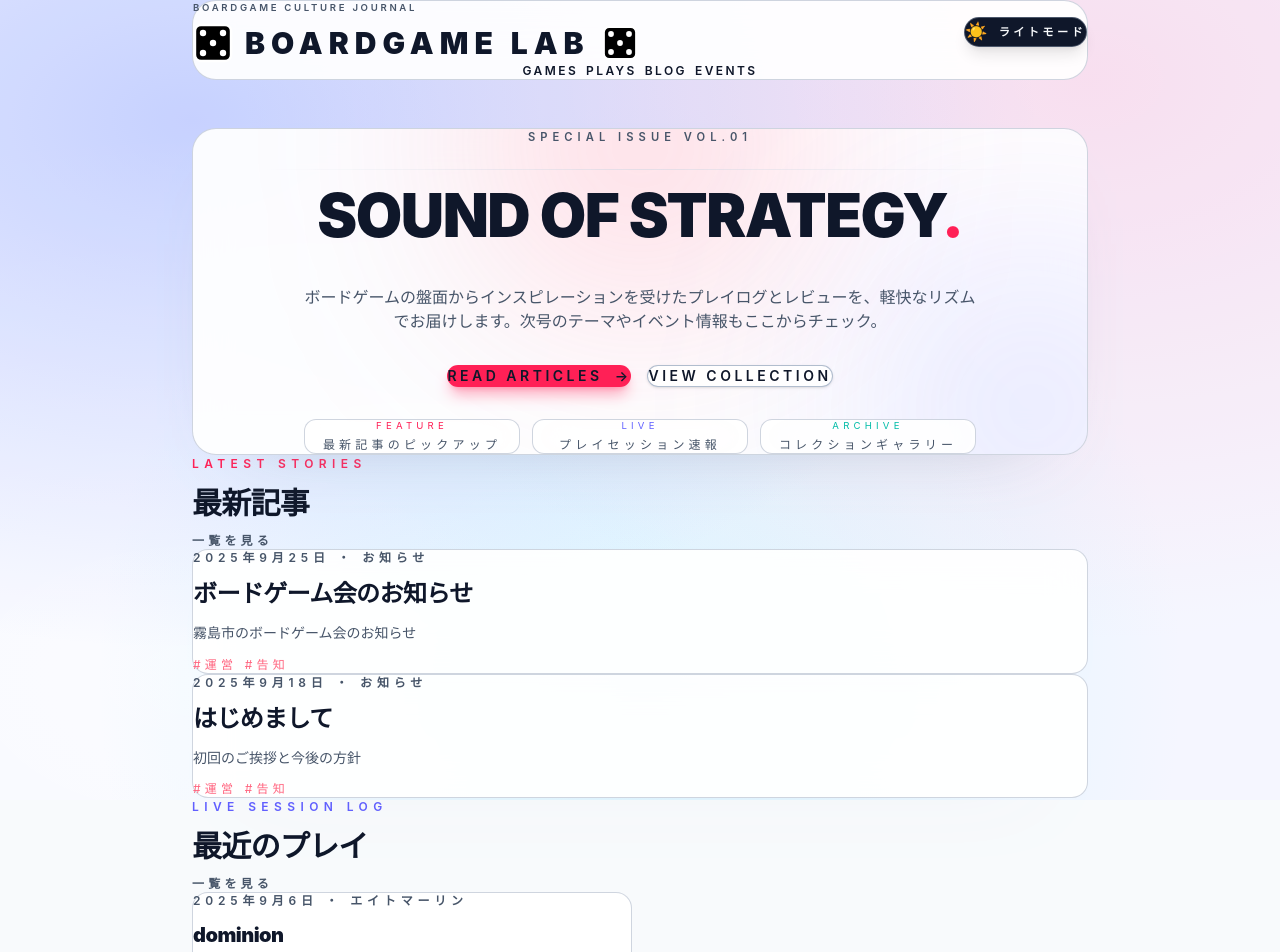
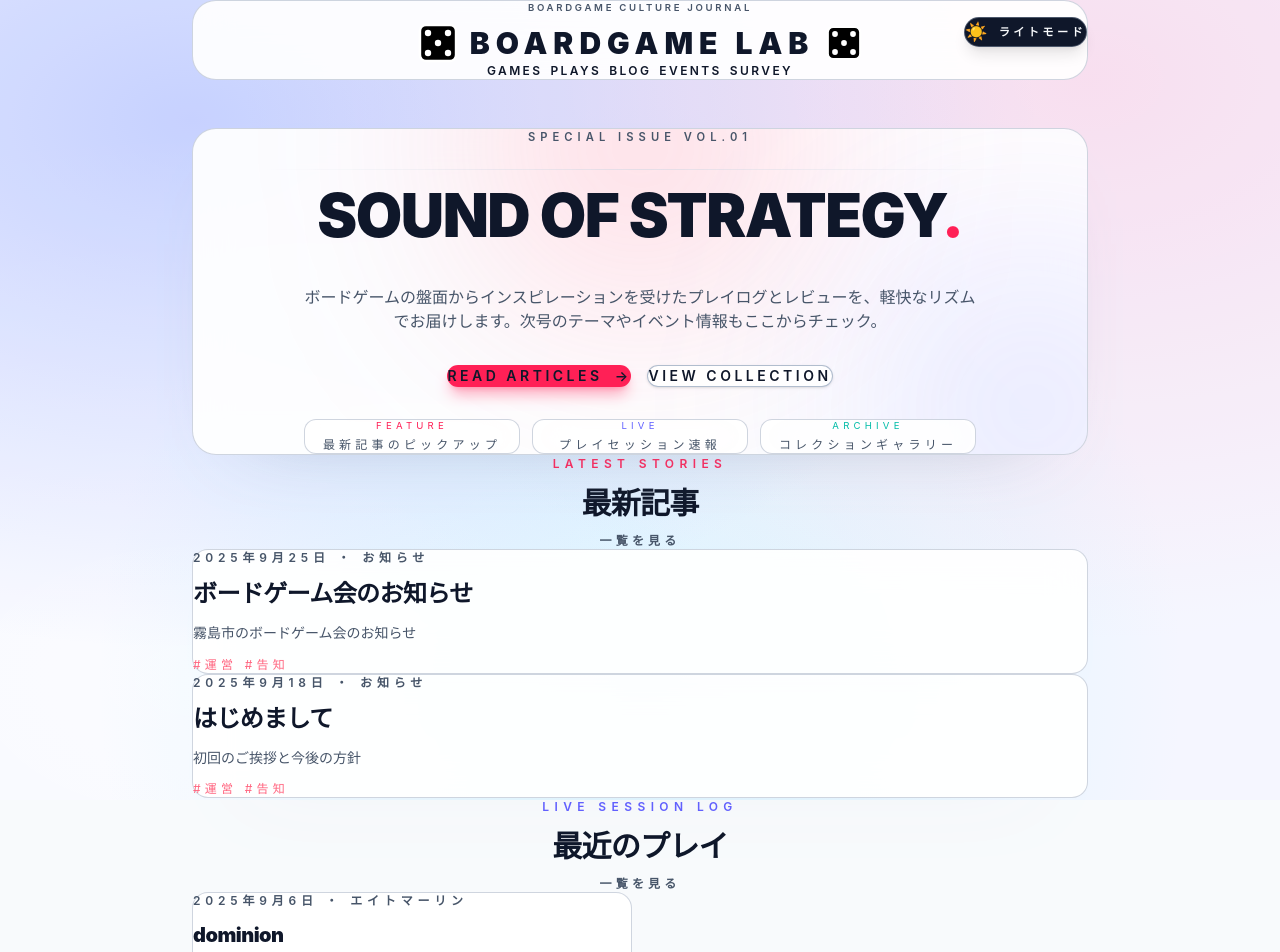
Before and after one commit to k713shino/my-boardgame-site, a Next.js app: page / in a window 1280 px wide. Shown: the top 952 px of the page. Built offline with nearby package versions, Linux system fonts and the light colour scheme.

Commit message:
アンケートページの追加とデザインの微修正

```diff
--- a/src/app/page.tsx
+++ b/src/app/page.tsx
@@ -114,7 +114,7 @@ export default async function Home() {
       </section>
 
       <section className="space-y-8">
-        <div className="flex flex-col items-center gap-3 text-center sm:items-start sm:text-left">
+        <div className="flex flex-col items-center gap-3 text-center">
           <span className="text-[0.75rem] font-semibold uppercase tracking-[0.45em] text-rose-500">
             Latest Stories
           </span>
@@ -148,7 +148,7 @@ export default async function Home() {
       </section>
 
       <section className="space-y-8">
-        <div className="flex flex-col items-center gap-3 text-center sm:items-start sm:text-left">
+        <div className="flex flex-col items-center gap-3 text-center">
           <span className="text-[0.75rem] font-semibold uppercase tracking-[0.45em] text-indigo-500">
             Live Session Log
           </span>
@@ -181,7 +181,7 @@ export default async function Home() {
       </section>
 
       <section className="space-y-8">
-        <div className="flex flex-col items-center gap-3 text-center sm:items-start sm:text-left">
+        <div className="flex flex-col items-center gap-3 text-center">
           <span className="text-[0.75rem] font-semibold uppercase tracking-[0.45em] text-teal-500">
             Collection Gallery
           </span>
--- /dev/null
+++ b/src/app/survey/page.tsx
@@ -0,0 +1,28 @@
+const surveyFormUrl =
+  process.env.NEXT_PUBLIC_SURVEY_FORM_URL ??
+  "https://docs.google.com/forms/d/e/1FAIpQLScbW21jm8d8bXNfKu5idCvszoNWuF850v4IxOmukE57lDoF-w/viewform?usp=dialog";
+
+export default function SurveyPage() {
+  return (
+    <div className="space-y-6">
+      <header className="space-y-3 text-center sm:text-left">
+        <span className="text-xs font-semibold uppercase tracking-[0.28em] text-teal-500 sm:tracking-[0.35em]">
+          Survey
+        </span>
+        <h1 className="text-3xl font-black uppercase tracking-tight text-[color:var(--fg-body)]">
+          アンケート
+        </h1>
+        <p className="text-sm text-muted sm:text-base">
+          ボードゲームに関するご意見・ご感想をお寄せください。今後の運営の参考にさせていただきます。
+        </p>
+      </header>
+      <div className="surface-card overflow-hidden rounded-2xl border border-slate-200 shadow-sm dark:border-slate-700">
+        <div className="aspect-[4/5] w-full sm:aspect-[4/3]">
+          <iframe src={surveyFormUrl} className="h-full w-full" title="アンケートフォーム">
+            読み込み中…
+          </iframe>
+        </div>
+      </div>
+    </div>
+  );
+}
--- a/src/components/SiteHeader.tsx
+++ b/src/components/SiteHeader.tsx
@@ -16,6 +16,7 @@ const NAV_LINKS: NavLink[] = [
   { href: "/plays", label: "Plays" },
   { href: "/posts", label: "Blog" },
   { href: "/events", label: "Events" },
+  { href: "/survey", label: "Survey" },
 ];
 
 export function SiteHeader() {
@@ -77,15 +78,16 @@ export function SiteHeader() {
 
   return (
     <header className="surface-card w-full max-w-4xl rounded-[24px] px-4 py-5 sm:px-6 sm:py-6">
-      <div className="flex flex-col gap-4 sm:flex-row sm:items-center sm:justify-between">
+      <div className="flex w-full flex-col gap-4">
+        <div className="relative flex w-full items-center justify-center">
           <Link
             href="/"
-          className="brand-link flex flex-col items-center gap-2 text-center sm:items-start sm:text-left"
+            className="brand-link flex flex-col items-center gap-2 text-center"
           >
             <span className="brand-subtitle text-[0.6rem] font-semibold uppercase tracking-[0.28em]">
               Boardgame culture journal
             </span>
-          <span className="flex items-center gap-3 text-2xl font-black uppercase tracking-[0.16em] sm:text-3xl sm:tracking-[0.2em]">
+            <span className="flex items-center justify-center gap-3 text-2xl font-black uppercase tracking-[0.16em] sm:text-3xl sm:tracking-[0.2em]">
               <Image
                 src="/images/icon.svg"
                 alt=""
@@ -107,18 +109,19 @@ export function SiteHeader() {
               />
             </span>
           </Link>
-        <div className="flex items-center justify-center gap-3">
+          <div className="absolute right-0 flex items-center gap-3">
             <ThemeToggle />
             <button
               type="button"
               onClick={() => setMenuOpen((prev) => !prev)}
               className="flex h-10 w-10 items-center justify-center rounded-full border border-slate-300/70 bg-white/90 text-lg text-slate-600 shadow-sm transition hover:border-rose-400 hover:text-rose-500 dark:border-slate-600/70 dark:bg-slate-900/70 dark:text-slate-200 sm:hidden"
-            aria-expanded={menuOpen}
+              aria-expanded={menuOpen ? "true" : "false"}
               aria-controls="global-nav"
               aria-label="メニュー"
             >
               ☰
             </button>
+          </div>
         </div>
       </div>
       <nav id="global-nav" className={navClassName}>
```
Lines whose indentation alone changed are shown as unchanged.
